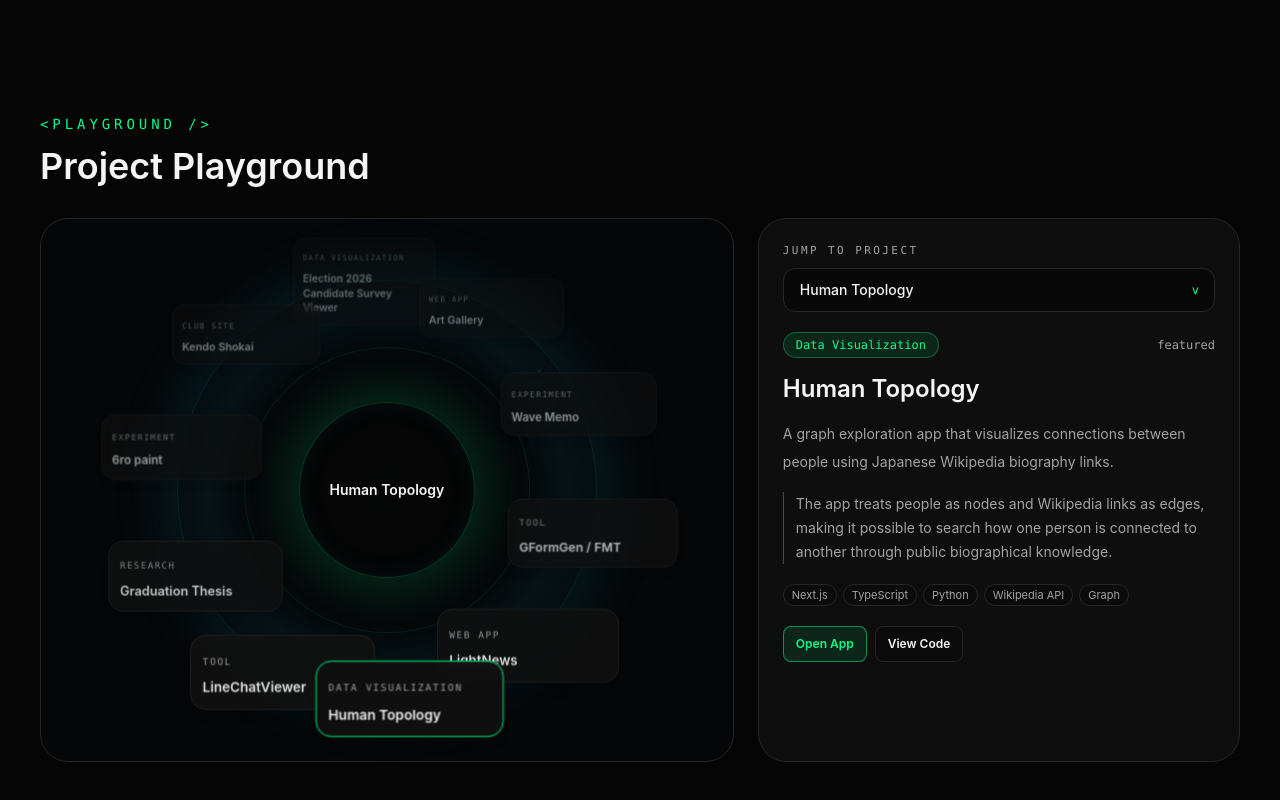
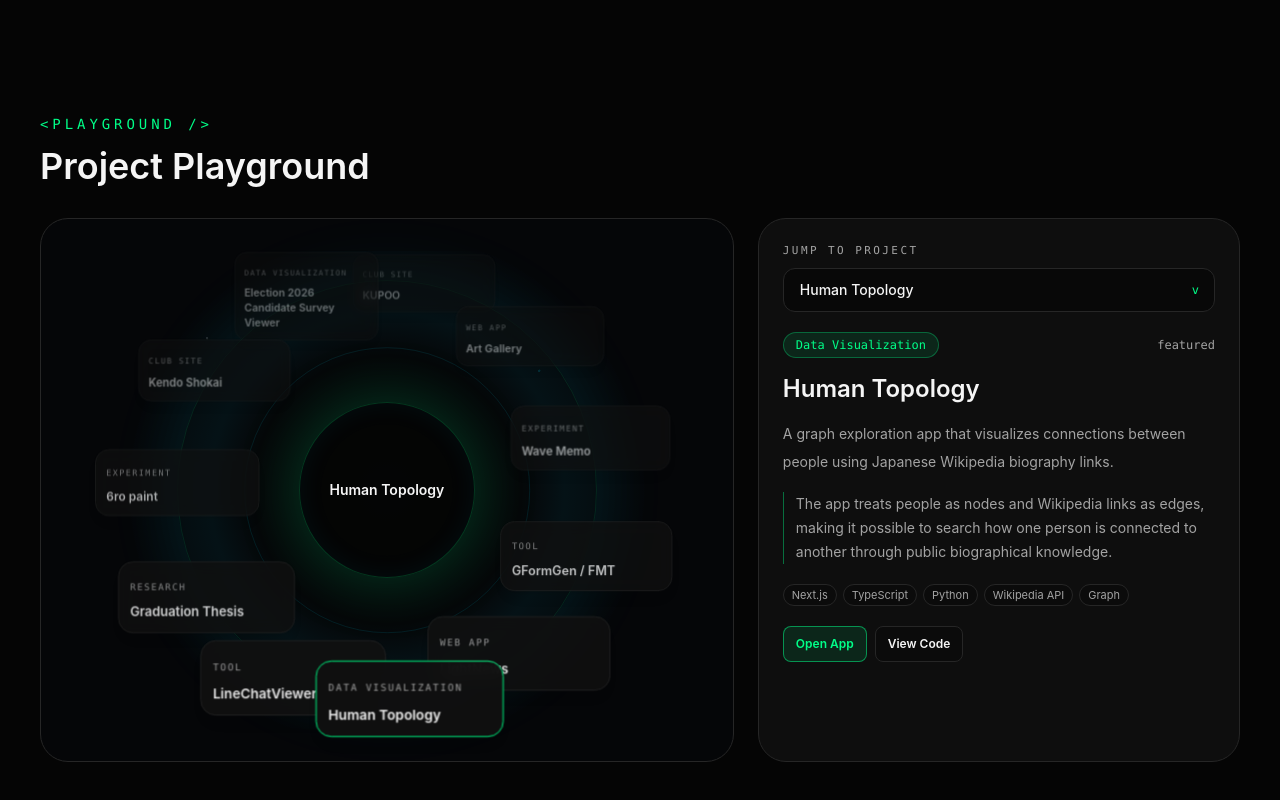
Before and after one commit to ryouy/profile, a Next.js app: page / in a window 1280 px wide. Shown: the part 1202-2002 px from the top of the page. Built offline with nearby package versions, Linux system fonts and the light colour scheme.

Commit message:
Add KUPOO project

```diff
--- a/src/data/projects.ts
+++ b/src/data/projects.ts
@@ -86,6 +86,21 @@ export const projects: Project[] = [
     featured: true
   },
   {
+    title: "KUPOO",
+    description:
+      "A lively web gallery for the University of Aizu's unofficial drawing circle, KUPOO.",
+    details: [
+      "The site introduces KUPOO as an informal drawing circle at the University of Aizu and gives the group a colorful public home for its identity, artwork, members, and contact information.",
+      "It presents recent works through gallery pages backed by local markdown and JSON content, keeping the public site fast while still making the content easy to maintain in the repository.",
+      "The project also includes an admin page that can add, edit, and delete artworks, site text, and members through the GitHub API, connecting a playful front-facing site with practical content operations."
+    ],
+    category: "Club Site",
+    tech: ["Next.js", "React", "TypeScript", "Tailwind CSS", "GitHub API"],
+    appUrl: "https://kupoo.vercel.app",
+    githubUrl: "https://github.com/ryouy/kupoo",
+    featured: true
+  },
+  {
     title: "Election 2026 Candidate Survey Viewer",
     description:
       "A static 3D scatter viewer for exploring Japanese election candidate survey answers through dimensionality reduction.",
```
